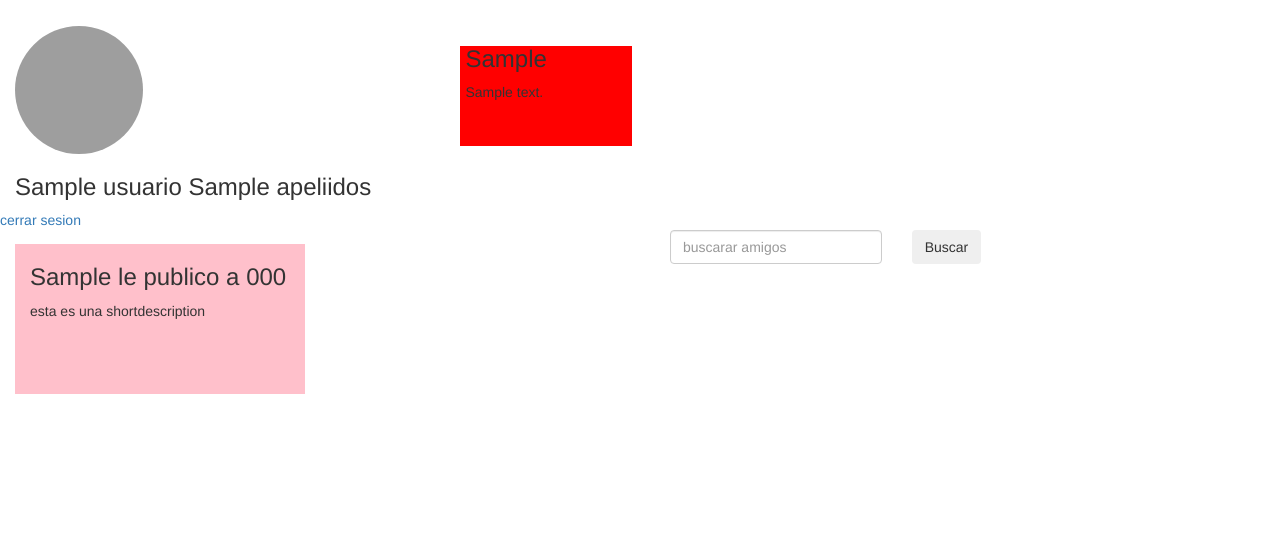
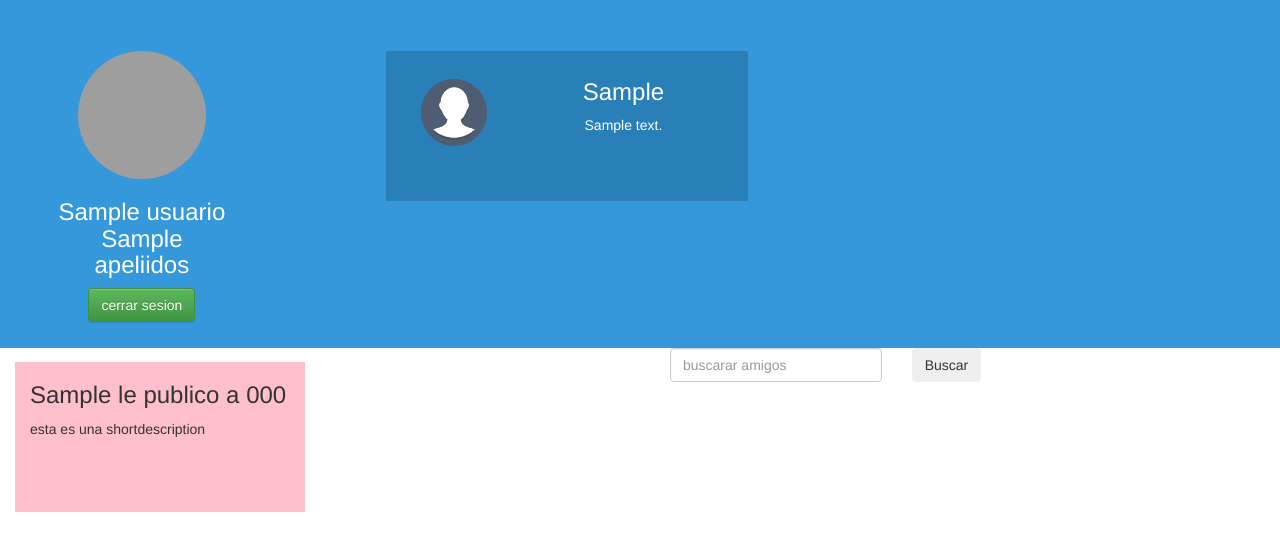
Before and after one commit to byronpenna/lovestory, a CodeIgniter app: template application/views/main/index.php in a window 1280 px wide. Shown: the top 551 px of the page. Run offline with CodeIgniter, Linux system fonts and the light colour scheme; the template is opened without the code that fills it: most values are stand-ins (such as "Sample title", 1, 10 or a date in 2020); some libraries are stand-ins or nearby versions; grey boxes are pictures that could not be loaded.

Commit message:
diseño de header

```diff
--- a/application/views/main/index.php
+++ b/application/views/main/index.php
@@ -13,22 +13,34 @@
 <body>
 	<div class="row marginNull">
 		<div class="row marginNull headerPerfil">
-			<div class="col-lg-4">
+			<div class="col-lg-2 profileInfo">
+				<div class="text-center">
 				<a href=<?php echo site_url("ProfileController/edit/") ?> title="Ir a perfil">
 					<img class="imgPerfil" src=<?php echo $usuario->profilePic ?>>
 				</a>
 				<h3><?php echo $usuario->nombres." ".$usuario->apeliidos ?></h3>
+
+					<a class="btn btn-success" href=<?php echo site_url("welcome/logoff") ?>>
+						cerrar sesion
+					</a>
+				</div>
+
 			</div>
-			<div class="col-lg-8">
+			<div class="col-lg-offset-1 col-lg-8" >
 				<?php
 					foreach ($notificaciones as $key => $notificacion) {
 				?>
-					<div class="col-lg-3 notificacion">
-						<div class="contenidoNotificacion">
-							<h3><?php echo $notificacion->usuarioEmisor ?></h3>
-							<p>
-								<?php echo $notificacion->short_description ?>
-							</p>
+					<div class="col-lg-6 notificacion">
+						<div class="contenidoNotificacion backgroundContenidoPubli">
+							<div class="col-lg-4">
+								<img src=<?php echo base_url("resources/img/generales/profle.png") ?>>
+							</div>
+							<div class="col-lg-8 ">
+								<h3><?php echo $notificacion->usuarioEmisor ?></h3>
+								<p>
+									<?php echo $notificacion->short_description ?>
+								</p>
+							</div>
 						</div>
 
 					</div>
@@ -37,9 +49,7 @@
 				?>
 			</div>
 		</div>
-		<a href=<?php echo site_url("welcome/logoff") ?>>
-			cerrar sesion
-		</a>
+
 		<div class="row marginNull">
 			<div class="col-lg-3">
 
--- a/resources/css/global/style.css
+++ b/resources/css/global/style.css
@@ -2,3 +2,12 @@
 	margin: 0;
 
 }
+.green{
+	background: green;
+}
+.purple{
+	background: purple;
+}
+.pink{
+	background: pink;
+}
--- a/resources/css/main/style.css
+++ b/resources/css/main/style.css
@@ -1,5 +1,17 @@
+.backgroundContenidoPubli{
+	background: #2980b9;
+	color: white;
+	text-align: center;
+}
 .headerPerfil{
-	margin-top: 2%;
+	padding-top: 4%;
+	background: #3498db;
+	padding-bottom: 2%;
+	padding-left: 3%;
+}
+.profileInfo{
+	color: white;
+	font-weight: bold;
 }
 .imgPerfil{
 	width: 128px;
@@ -19,16 +31,18 @@
 	background: blue;
 }
 .notificacion{
+}
 
-
-
-}
 .notificacion .contenidoNotificacion{
-	background: red;
+	padding-top: 2%;
 	padding-left: 3%;
 	padding-right: 3%;
 	margin-left: 2%;
-	height: 100px;
+	height: 150px;
+}
+.notificacion img{
+	width: 80%;
+	margin-top: 25%;
 }
 .publicacionNews{
 	height: 150px;
```
Also changed, not shown: resources/img/generales/profle.png (added).
